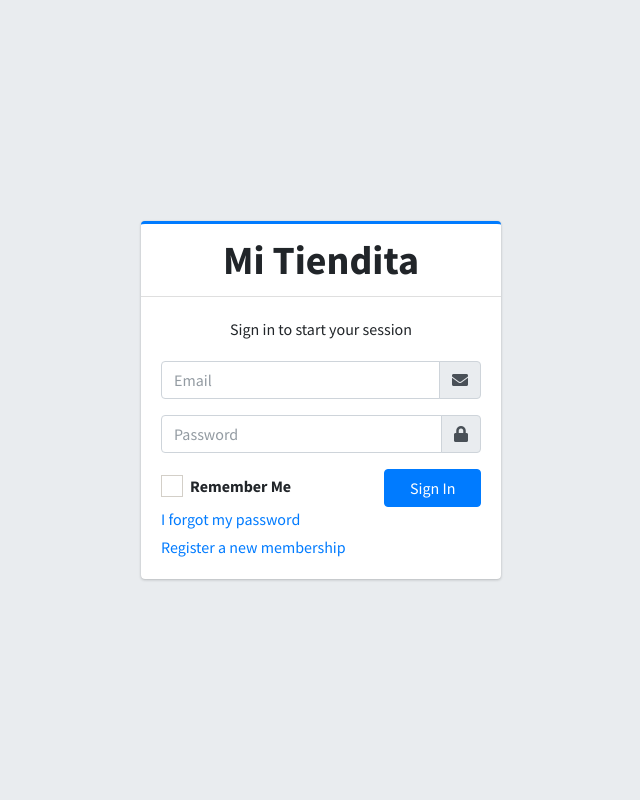
After one commit to aragonec/introduccion-php, a PHP site: page /login.php in a window 1280 px wide. The commit adds this page. Shown: the whole page, without its empty margins (319-959 px from the left). Run offline with PHP 8.4, Linux system fonts and the light colour scheme; some libraries are stand-ins or nearby versions.

Commit message:
Programar login y hacer sesiones

```diff
--- a/index.php
+++ b/index.php
@@ -1,3 +1,8 @@
+<?php
+    session_start();
+    $userData=$_SESSION['userData'];
+
+?>
 <!DOCTYPE html>
 <html lang="en">
 
--- /dev/null
+++ b/login.php
@@ -0,0 +1,84 @@
+<!DOCTYPE html>
+<html lang="en">
+<head>
+  <meta charset="utf-8">
+  <meta name="viewport" content="width=device-width, initial-scale=1">
+  <title>Login - Mi Tiendita</title>
+
+  <!-- Google Font: Source Sans Pro -->
+  <link rel="stylesheet" href="https://fonts.googleapis.com/css?family=Source+Sans+Pro:300,400,400i,700&display=fallback">
+  <!-- Font Awesome -->
+  <link rel="stylesheet" href="./dashboard/plugins/fontawesome-free/css/all.min.css">
+  <!-- icheck bootstrap -->
+  <link rel="stylesheet" href="./dashboard/plugins/icheck-bootstrap/icheck-bootstrap.min.css">
+  <!-- Theme style -->
+  <link rel="stylesheet" href="./dashboard/dist/css/adminlte.min.css">
+</head>
+<body class="hold-transition login-page">
+<div class="login-box">
+  <!-- /.login-logo -->
+  <div class="card card-outline card-primary">
+    <div class="card-header text-center">
+      <a href="../../index2.html" class="h1"><b>Mi Tiendita</b></a>
+    </div>
+    <div class="card-body">
+      <p class="login-box-msg">Sign in to start your session</p>
+
+      <form action="php/login.php" method="post">
+        <div class="input-group mb-3">
+          <input type="email" class="form-control" placeholder="Email" name="email">
+          <div class="input-group-append">
+            <div class="input-group-text">
+              <span class="fas fa-envelope"></span>
+            </div>
+          </div>
+        </div>
+        <div class="input-group mb-3">
+          <input type="password" class="form-control" placeholder="Password" name="pass">
+          <div class="input-group-append">
+            <div class="input-group-text">
+              <span class="fas fa-lock"></span>
+            </div>
+          </div>
+        </div>
+        <div class="row">
+          <div class="col-8">
+            <div class="icheck-primary">
+              <input type="checkbox" id="remember">
+              <label for="remember">
+                Remember Me
+              </label>
+            </div>
+          </div>
+          <!-- /.col -->
+          <div class="col-4">
+            <button type="submit" class="btn btn-primary btn-block">Sign In</button>
+          </div>
+          <!-- /.col -->
+        </div>
+      </form>
+
+
+      <!-- /.social-auth-links -->
+
+      <p class="mb-1">
+        <a href="forgot-password.html">I forgot my password</a>
+      </p>
+      <p class="mb-0">
+        <a href="register.html" class="text-center">Register a new membership</a>
+      </p>
+    </div>
+    <!-- /.card-body -->
+  </div>
+  <!-- /.card -->
+</div>
+<!-- /.login-box -->
+
+<!-- jQuery -->
+<script src="../../plugins/jquery/jquery.min.js"></script>
+<!-- Bootstrap 4 -->
+<script src="../../plugins/bootstrap/js/bootstrap.bundle.min.js"></script>
+<!-- AdminLTE App -->
+<script src="../../dist/js/adminlte.min.js"></script>
+</body>
+</html>
--- a/php/insertarUsuario.php
+++ b/php/insertarUsuario.php
@@ -12,7 +12,7 @@
     }else{
         $pass1=sha1($pass1);
         $conexion->query("insert into usuarios (nombre, apellidos, email, password,img_perfil) values
-        ('$nombre','$ap','$email','$pass1','default')") or die($conexion ->error);
+        ('$nombre','$ap','$email','$pass1','default.jpg')") or die($conexion ->error);
         echo "Insertado Correctamente";
         header("Location:../usuarios.php");
     }
--- /dev/null
+++ b/php/salir.php
@@ -0,0 +1,6 @@
+<?php
+    session_start();
+    unset($_SESSION['userData']);//eliminar una sola variable de sesion
+    session_destroy();//eliminar todas las sesiones activas
+    header("Location: ../login.php");
+?>
--- a/usuarios.php
+++ b/usuarios.php
@@ -1,6 +1,8 @@
 <?php
-include "php/conexion.php";
-$resultado = $conexion->query("select * from usuarios order by id DESC") or die($conexion->error);
+    session_start();
+    $userData=$_SESSION['userData'];
+    include "php/conexion.php";
+    $resultado = $conexion->query("select * from usuarios order by id DESC") or die($conexion->error);
 ?>
 
 <!DOCTYPE html>
```
Also changed, not shown: layouts/sidebar.php (+11 -2 lines), php/login.php (added, +29 -0 lines), img/users/default.jpg (added), img/users/default.png (added).
